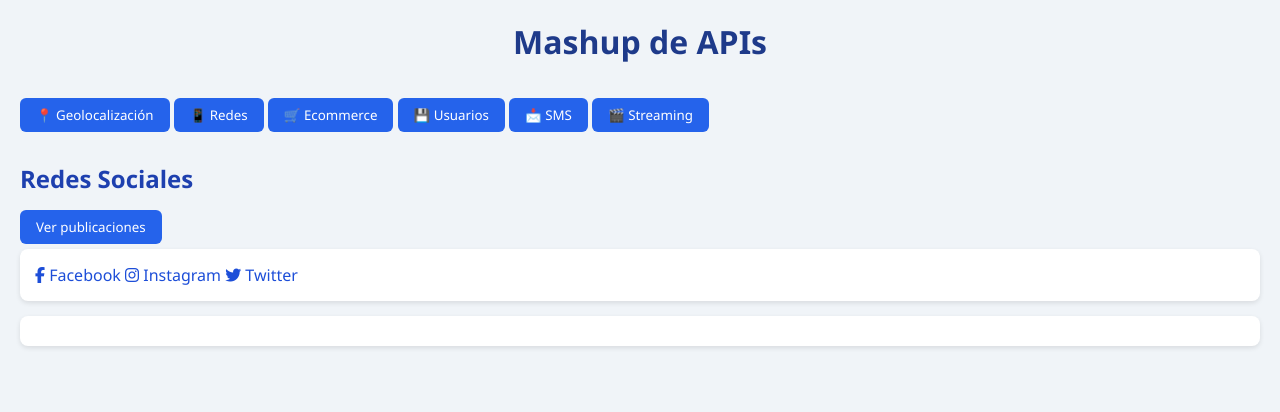
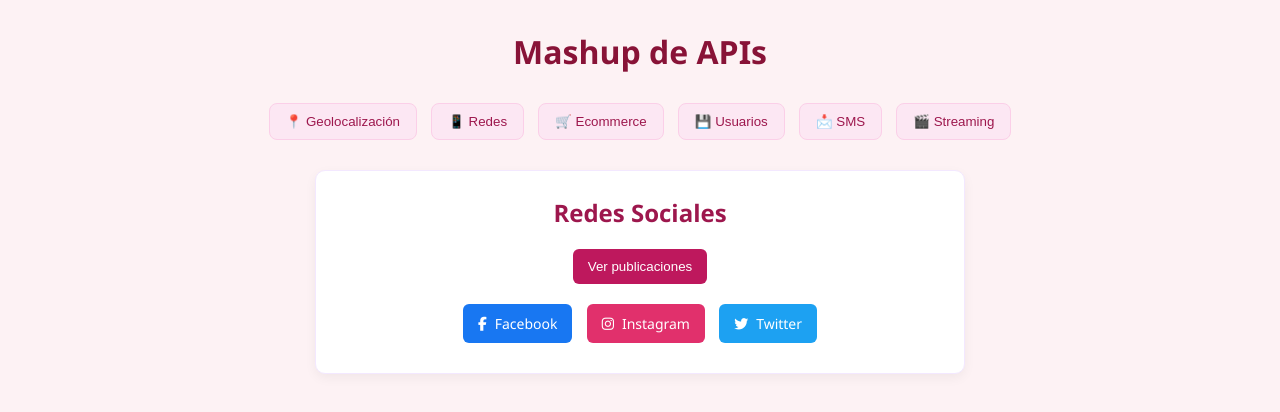
Before and after one commit to dahanarubi/Montejanorodriguezdahanarubiunidad3, a website: page public/index.html in a window 1280 px wide. Both pictures are taken after a click on the button "📱 Redes". Drawn offline with nearby package versions, Linux system fonts and the light colour scheme.

Commit message:
mejore css, cambie colores a rosa pastel, agregue menu por secciones y botones de redes

```diff
--- a/public/style.css
+++ b/public/style.css
@@ -1,101 +1,149 @@
-/* Reset básico */
+/* Reset */
 * {
     margin: 0;
     padding: 0;
     box-sizing: border-box;
-    font-family: 'Segoe UI', Tahoma, Geneva, Verdana, sans-serif;
 }
 
-/* Fondo y contenedor */
 body {
-    background-color: #f0f4f8;
-    color: #333;
-    padding: 20px;
+    font-family: 'Segoe UI', sans-serif;
+    background: #fdf2f4; /* rosa MUY claro */
+    color: #1f2937;
+    padding: 30px;
+    text-align: center;
 }
 
+/* Título */
 h1 {
-    text-align: center;
-    color: #1e3a8a;
-    margin-bottom: 30px;
+    margin-bottom: 25px;
+    color: #881337; /* vino elegante */
 }
 
-h2 {
-    color: #1e40af;
-    margin-top: 25px;
-    margin-bottom: 10px;
+/* MENU */
+.menu {
+    margin-bottom: 25px;
 }
 
-/* Botones */
-button {
-    background-color: #2563eb;
-    color: white;
-    border: none;
-    padding: 8px 16px;
-    margin: 5px 0;
-    border-radius: 6px;
+.menu button {
+    background: #fce7f3; /* rosa pastel claro */
+    border: 1px solid #fbcfe8;
+    padding: 10px 16px;
+    margin: 5px;
+    border-radius: 8px;
     cursor: pointer;
-    transition: background-color 0.3s;
+    font-weight: 500;
+    color: #9d174d;
+    transition: 0.2s;
 }
 
-button:hover {
-    background-color: #1d4ed8;
+.menu button:hover {
+    background: #fbcfe8;
+}
+
+/* SECCIONES */
+.seccion {
+    display: none;
+    background: #ffffff;
+    padding: 25px;
+    border-radius: 10px;
+    max-width: 650px;
+    margin: auto;
+    border: 1px solid #f3e8ff;
+    box-shadow: 0 4px 12px rgba(0,0,0,0.05);
+}
+
+/* Subtítulos */
+h2 {
+    margin-bottom: 15px;
+    color: #9d174d;
 }
 
 /* Inputs */
 input {
-    padding: 8px 12px;
-    margin: 5px 5px 10px 0;
-    border: 1px solid #cbd5e1;
-    border-radius: 5px;
-    width: 200px;
+    padding: 10px;
+    margin: 5px;
+    border-radius: 6px;
+    border: 1px solid #e5e7eb;
+    width: 220px;
 }
 
-/* Divs de resultados */
-#geo, #social, #posts, #resultados, #listaUsuarios {
-    background-color: #ffffff;
-    padding: 15px;
-    border-radius: 8px;
-    box-shadow: 0 2px 5px rgba(0,0,0,0.1);
-    margin-bottom: 15px;
+input:focus {
+    border-color: #f9a8d4;
+    outline: none;
 }
 
-/* Publicaciones y productos */
+/* Botones internos */
+.seccion button {
+    background: #be185d; /* acento elegante */
+    color: white;
+    border: none;
+    padding: 10px 15px;
+    border-radius: 6px;
+    cursor: pointer;
+    margin-top: 5px;
+}
+
+.seccion button:hover {
+    background: #9d174d;
+}
+
+/* Contenido dinámico */
 #posts div, #resultados div {
-    background-color: #f1f5f9;
+    background: #fff1f2;
+    border: 1px solid #fce7f3;
     padding: 10px;
-    margin-bottom: 10px;
+    margin-bottom: 8px;
     border-radius: 6px;
 }
 
-#posts h3, #resultados h3 {
-    color: #1e3a8a;
+/* Mapa */
+#map {
+    height: 350px;
+    margin-top: 10px;
+    border-radius: 8px;
 }
 
-/* Videos y audio */
-video, audio {
-    display: block;
+/* Video */
+video {
+    width: 100%;
+    max-width: 400px;
+    border-radius: 8px;
     margin-top: 10px;
-    border-radius: 8px;
-    box-shadow: 0 2px 6px rgba(0,0,0,0.2);
 }
 
-/* Links */
-a {
-    color: #1d4ed8;
-    text-decoration: none;
+.social-buttons {
+    margin-top: 15px;
 }
 
-a:hover {
-    text-decoration: underline;
+/* BOTONES GENERALES */
+.btn-social {
+    display: inline-flex;
+    align-items: center;
+    gap: 8px;
+    padding: 10px 15px;
+    margin: 5px;
+    border-radius: 6px;
+    text-decoration: none;
+    font-size: 14px;
+    font-weight: 500;
+    color: white;
+    transition: 0.2s;
 }
 
-/* Responsivo */
-@media (max-width: 700px) {
-    input {
-        width: 100%;
-    }
-    video {
-        width: 100%;
-        height: auto;
-    }
+/* COLORES POR RED */
+.facebook {
+    background-color: #1877f2;
 }
+
+.instagram {
+    background-color: #e1306c;
+}
+
+.twitter {
+    background-color: #1da1f2;
+}
+
+/* HOVER */
+.btn-social:hover {
+    opacity: 0.85;
+}
```
